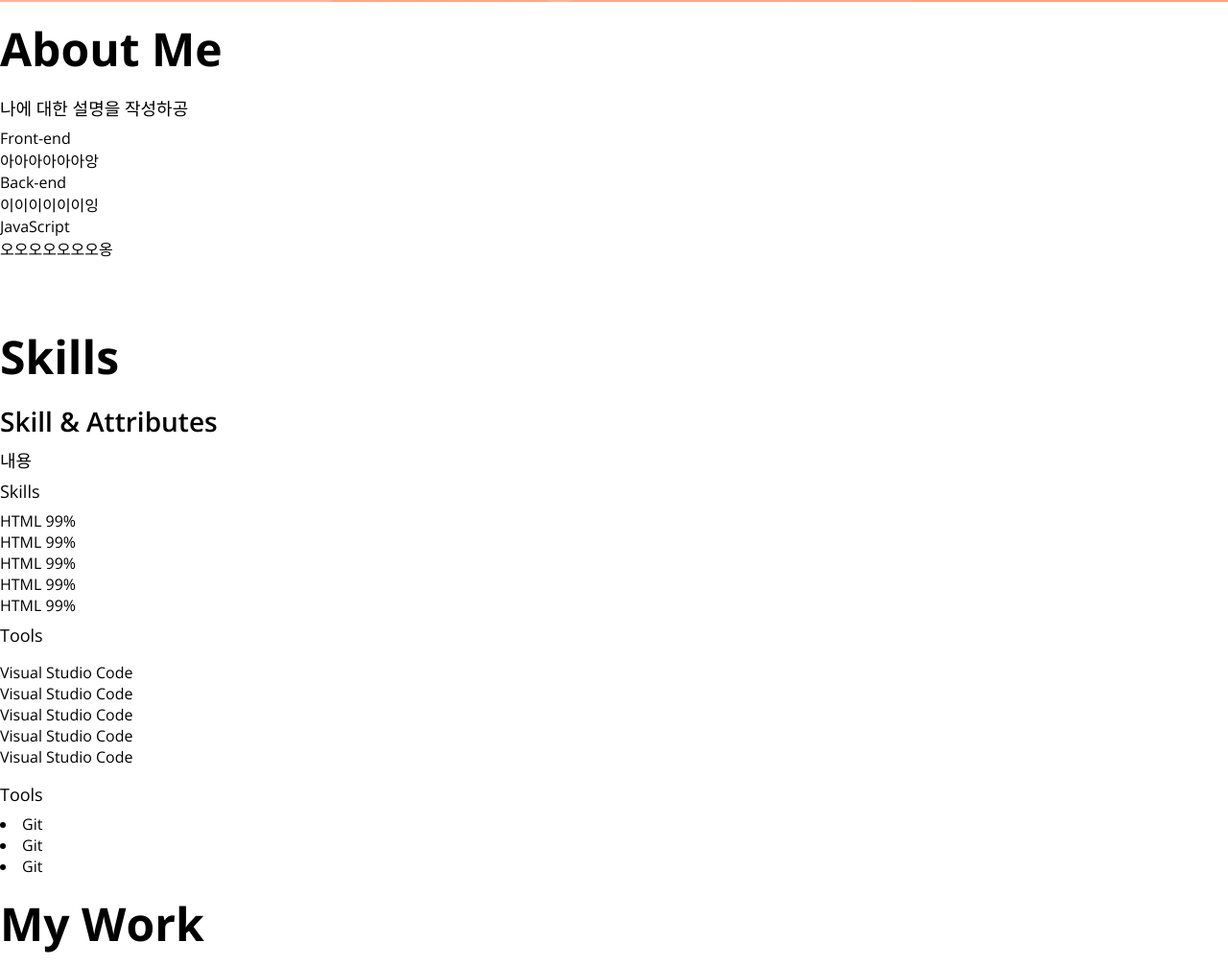
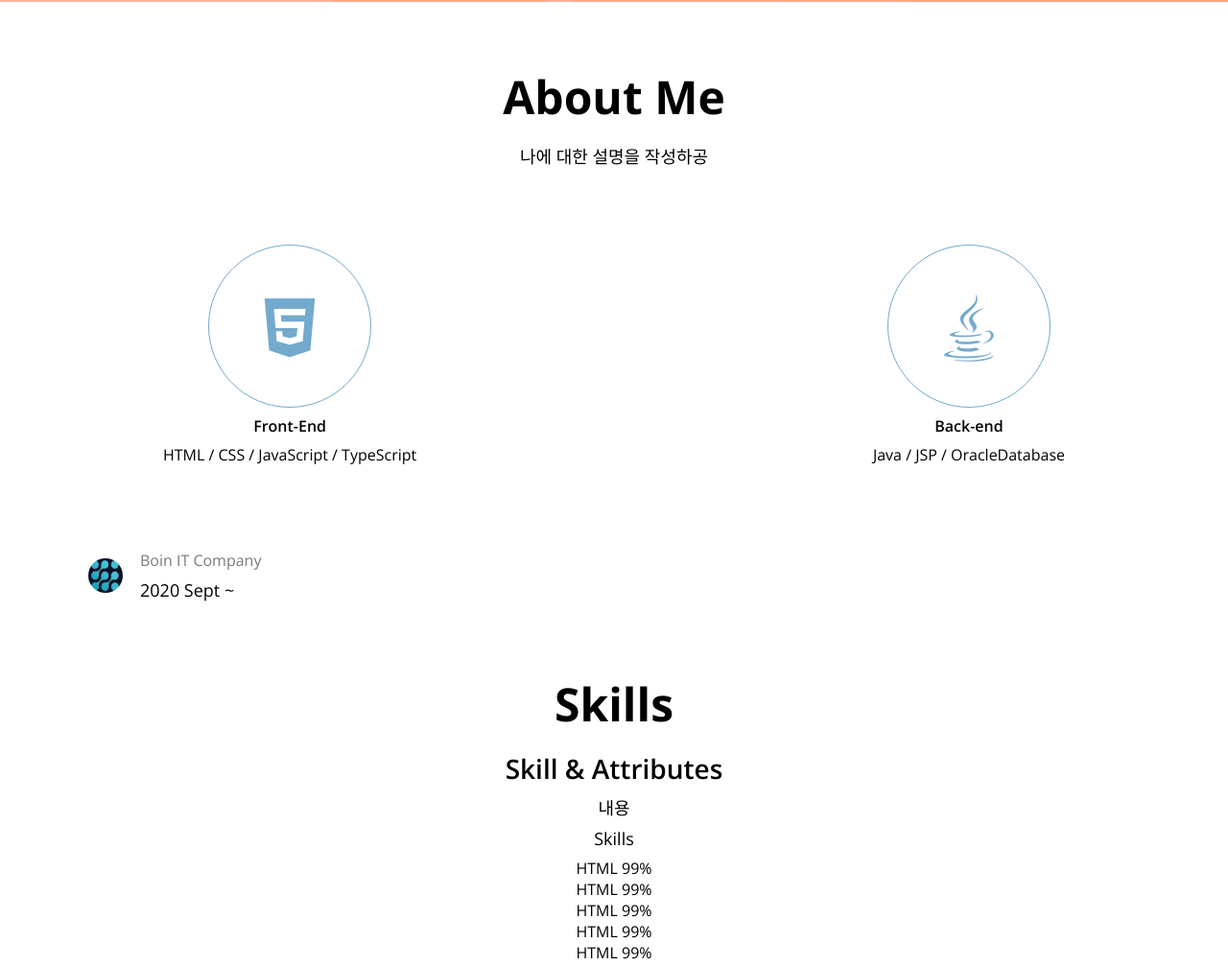
Before and after one commit to rufgkqtn/portfolio, a plain HTML site: page index.html in a window 1280 px wide. Shown: the part 740-1747 px from the top of the page at 96% size. Drawn offline with nearby package versions, Linux system fonts and the light colour scheme.

Commit message:
CSS: About

```diff
--- a/index.html
+++ b/index.html
@@ -54,42 +54,35 @@
       <button class="home__contact">Contact Me</button>
     </section>
     <!-- About -->
-    <section id="About">
+    <section id="About" class ="section">
       <h1>About Me</h1>
       <p>나에 대한 설명을 작성하공</p>
       <div class="about__majors">
         <div class="about__major">
-          <!-- 아이콘은 폰트어썸에 다 있음!! -->
-          <div class="major__icon"></div>
-          <div class="major__title">Front-end</div>
-          <div class="major__description">아아아아아아앙</div>
+          <div class="major__icon"> <i class="fab fa-html5"></i></div>
+          <h2 class="major__title">Front-End</h2>
+          <div class="major__description">HTML / CSS / JavaScript / TypeScript</div>
         </div>
 
         <div class="about__major">
-          <!-- 아이콘은 폰트어썸에 다 있음!! -->
-          <div class="major__icon"></div>
-          <div class="major__title">Back-end</div>
-          <div class="major__description">이이이이이이잉</div>
+          <div class="major__icon"><i class="fab fa-java"></i></div>
+          <h2 class="major__title">Back-end</h2>
+          <div class="major__description">Java / JSP / OracleDatabase </div>
         </div>
 
-        <div class="about__major">
-          <!-- 아이콘은 폰트어썸에 다 있음!! -->
-          <div class="major__icon"></div>
-          <div class="major__title">JavaScript</div>
-          <div class="major__description">오오오오오오오옹</div>
+      </div>
+      <div class="about__jobs">
+        <div class="job">
+          <img src="imgs/about/boin.JPG"
+          alt="boinIT"
+          class="about__boin"></a>
+          <div class="job__discription">
+            <p class="job__name">Boin IT Company</p>
+            <p class="job__period">2020 Sept ~</p>
+          </div>
         </div>
       </div>
-      <div class="about__job">
-        <div class="about__jobs">
-          <img src="" alt="" class="job_logo" />
-          <p class="job__period"></p>
-        </div>
-        <div class="about__jobs">
-          <img src="" alt="" class="job_logo" />
-          <p class="job__period"></p>
-        </div>
-      </div>
-      <section id="Skills">
+      <section id="Skills" class="section">
         <h1>Skills</h1>
         <h2>Skill & Attributes</h2>
         <p>내용</p>
@@ -143,7 +136,7 @@
         </div>
       </section>
     </section>
-    <section id="Word">
+    <section id="Word" class="section">
       <h1>My Work</h1>
       <h3>Projects</h3>
       <div class="work__categories">
@@ -173,7 +166,7 @@
         </div>
       </div>
     </section>
-    <section id="testimonials">
+    <section id="testimonials" class="section">
       <h1>Testimonial</h1>
       <h3>See what they say about me</h3>
       <div class="testimonials">
@@ -199,7 +192,7 @@
         />
       </div>
     </section>
-    <section id="contact">
+    <section id="contact" class="section">
       <h1 class="contact__title">Let's talk</h1>
       <h3 class="contact__email">rufgkqtn0000@gmail.com</h3>
       <div class="contact__links">
--- a/style.css
+++ b/style.css
@@ -27,6 +27,8 @@
   --weight-regular: 400;
   /*Size*/
   --size-boder-radius: 4px;
+  /*Animation*/
+  --animation-duration: 300ms;
 }
 /*Universal tags*/
 * {
@@ -129,3 +131,60 @@ ul {
   border: 2px solid var(--color-white);
   border-radius: var(--size-boder-radius);
 }
+/*Section common*/
+.section {
+  padding: 50px;
+  text-align: center;
+  max-width: 1200px;
+  margin: auto;
+}
+.about__majors {
+  display: flex;
+  justify-content: space-between;
+  margin: 80px;
+}
+.major__icon {
+  width: 170px;
+  height: 170px;
+  font-size: 70px;
+  line-height: 170px;
+  margin: auto;
+  border: 1px solid var(--color-blue);
+  border-radius: 50%;
+  color: var(--color-blue);
+}
+
+.major__title {
+  font-size: var(--font-small);
+}
+.major__discription {
+  color: darkgray;
+}
+.major__icon i {
+  transition: all var(--animation-duration) ease;
+}
+.major__icon i:hover {
+  color: var(--color-pink);
+  transform: rotate(-30deg) scale(1.1);
+}
+.about__boin {
+  width: 40px;
+  height: 40px;
+  border-radius: 50%;
+  border: 2px solid var(--color-white);
+}
+.job {
+  display: flex;
+  align-items: center;
+}
+.job__discription {
+  margin: 0px 16px;
+  text-align: left;
+}
+.job__name,
+.job__discription {
+  color: var(--color-light-grey);
+}
+.job__name {
+  font-size: var(--font-small);
+}
```
Also changed, not shown: imgs/about/boin.JPG (added).
